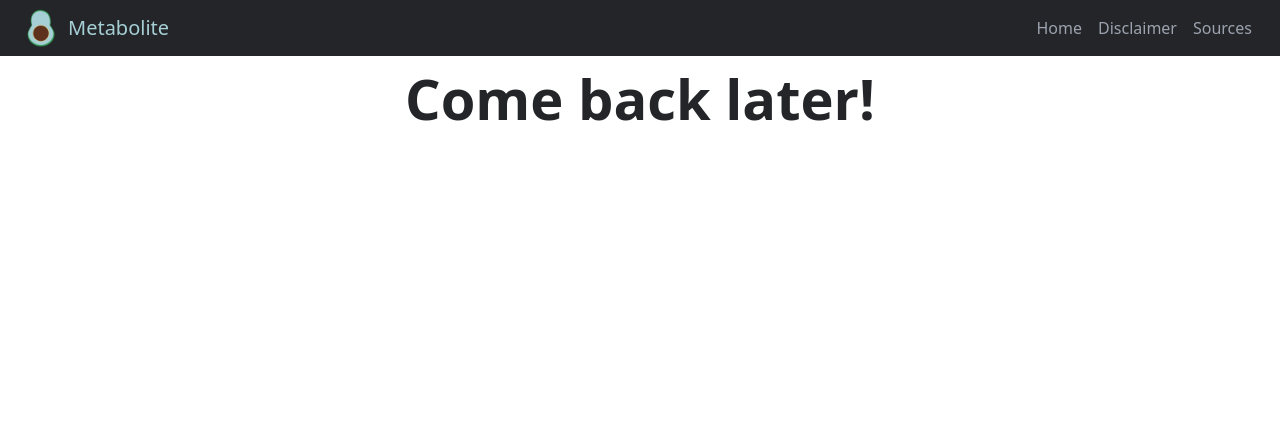
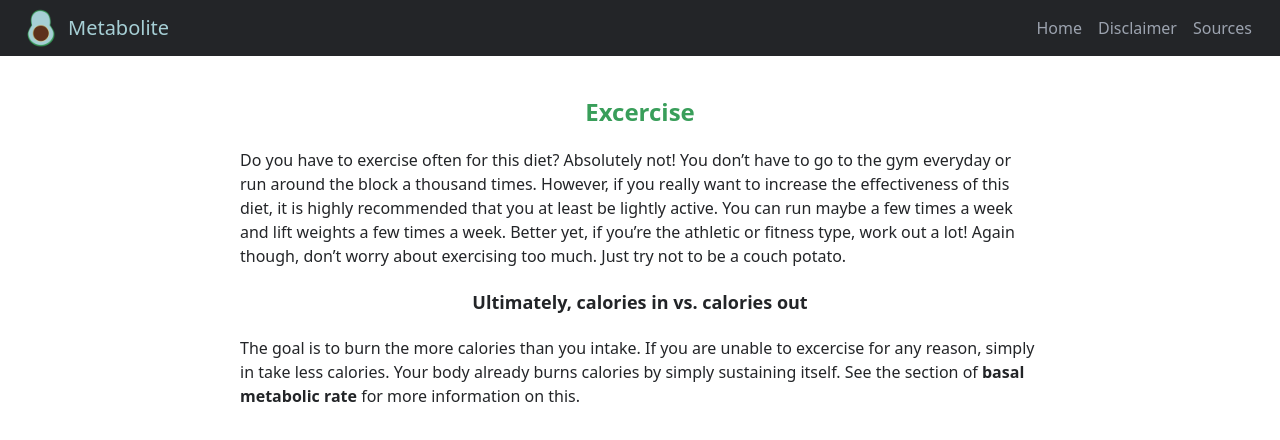
Before and after one commit to Ahljenn/metabolite, a Next.js app: page /exercise in a window 1280 px wide. Shown: the top 440 px of the page. Built offline with nearby package versions, Linux system fonts and the light colour scheme.

Commit message:
Added excercise section

```diff
--- a/pages/exercise/index.tsx
+++ b/pages/exercise/index.tsx
@@ -1,11 +1,32 @@
-import React from 'react';
+import Head from 'next/head';
 
-const Exercise: React.FC = (): JSX.Element => {
+const Excercise: React.FC = (): JSX.Element => {
   return (
     <>
-      <h1 className="mx-5 text-[2rem] sm:text-[3.5rem] font-bold text-center">Come back later!</h1>
+      <Head>
+        <title>Excercise | Metabolite</title>
+        <link rel="icon" href="/favicon.png" />
+      </Head>
+      <section className="flex flex-col items-center mt-5 ">
+        <h2 className="font-bold text-md sm:text-2xl text-primary mt-5">Excercise</h2>
+        <p className="mt-5 w-[50rem]">
+          Do you have to exercise often for this diet? Absolutely not! You don’t have to go to the
+          gym everyday or run around the block a thousand times. However, if you really want to
+          increase the effectiveness of this diet, it is highly recommended that you at least be
+          lightly active. You can run maybe a few times a week and lift weights a few times a week.
+          Better yet, if you’re the athletic or fitness type, work out a lot! Again though, don’t
+          worry about exercising too much. Just try not to be a couch potato.
+        </p>
+        <h3 className="mt-5 font-bold text-lg">Ultimately, calories in vs. calories out</h3>
+        <p className="mt-5 w-[50rem]">
+          The goal is to burn the more calories than you intake. If you are unable to excercise for
+          any reason, simply in take less calories. Your body already burns calories by simply
+          sustaining itself. See the section of <b>basal metabolic rate</b> for more information on
+          this.
+        </p>
+      </section>
     </>
   );
 };
 
-export default Exercise;
+export default Excercise;
```
